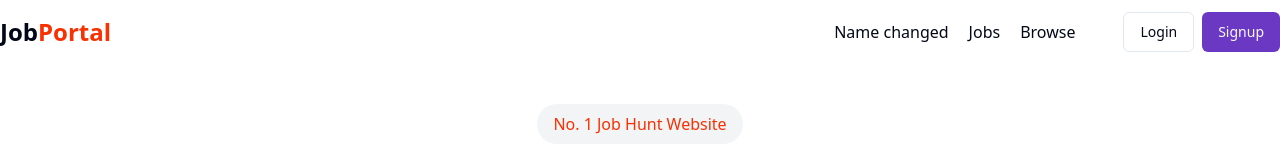
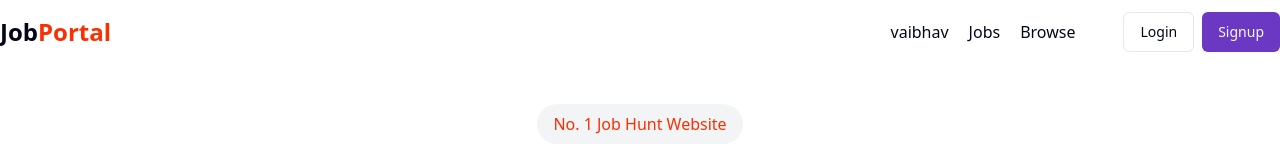
Before and after one commit to vaibhavkale007/frontend, a React (Vite) app: page / in a window 1280 px wide. Shown: the top 160 px of the page. Built offline with nearby package versions, Linux system fonts and the light colour scheme; no server answers.

Commit message:
Update Navbar link text from 'Name changed' to 'vaibhav'

```diff
--- a/src/components/shared/Navbar.jsx
+++ b/src/components/shared/Navbar.jsx
@@ -44,7 +44,7 @@
                                 </>
                             ) : (
                                 <>
-                                    <li><Link to="/">Name changed</Link></li>
+                                    <li><Link to="/">vaibhav</Link></li>
                                     <li><Link to="/jobs">Jobs</Link></li>
                                     <li><Link to="/browse">Browse</Link></li>
                                 </>
```
